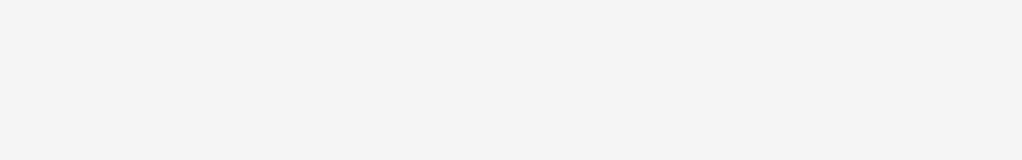
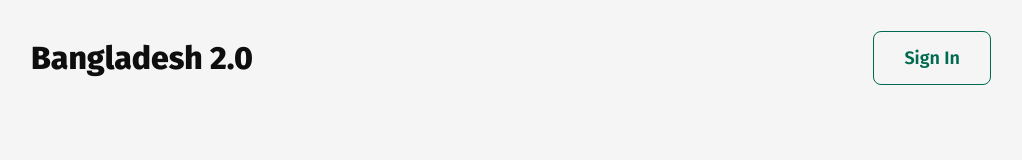
Before and after one commit to IamAndelib/assignment-1, a plain HTML site: page index.html in a window 1280 px wide. Shown: the whole page, without its empty margins (129-1151 px from the left). Drawn offline with Linux system fonts and the light colour scheme.

Commit message:
nav bar created

```diff
--- a/index.html
+++ b/index.html
@@ -10,6 +10,8 @@
     <header>
       <!-- navigation tab -->
       <nav>
+        <h3 class="home-text primary-text-color">Bangladesh 2.0</h3>
+        <button class="sign-in-button button-color">Sign In</button>
       </nav>
       <!-- banner section -->
         </div>
```
